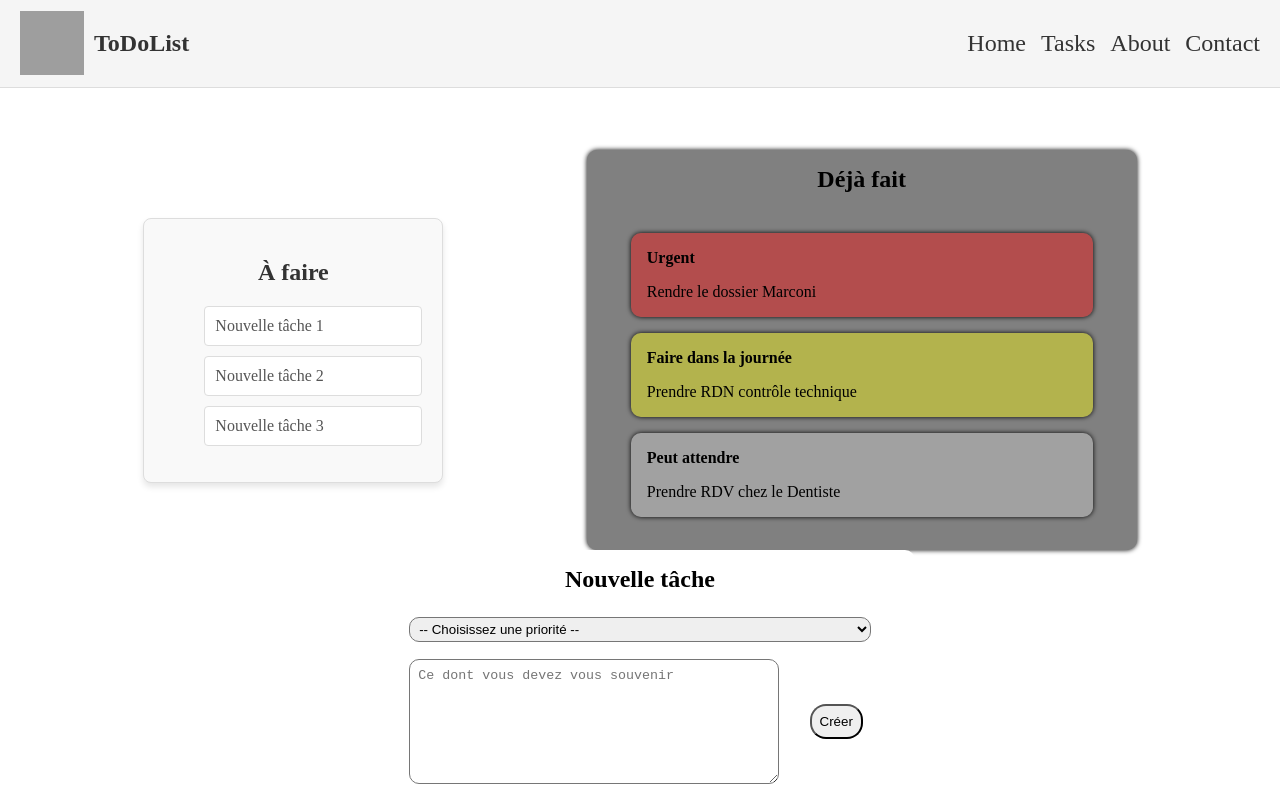
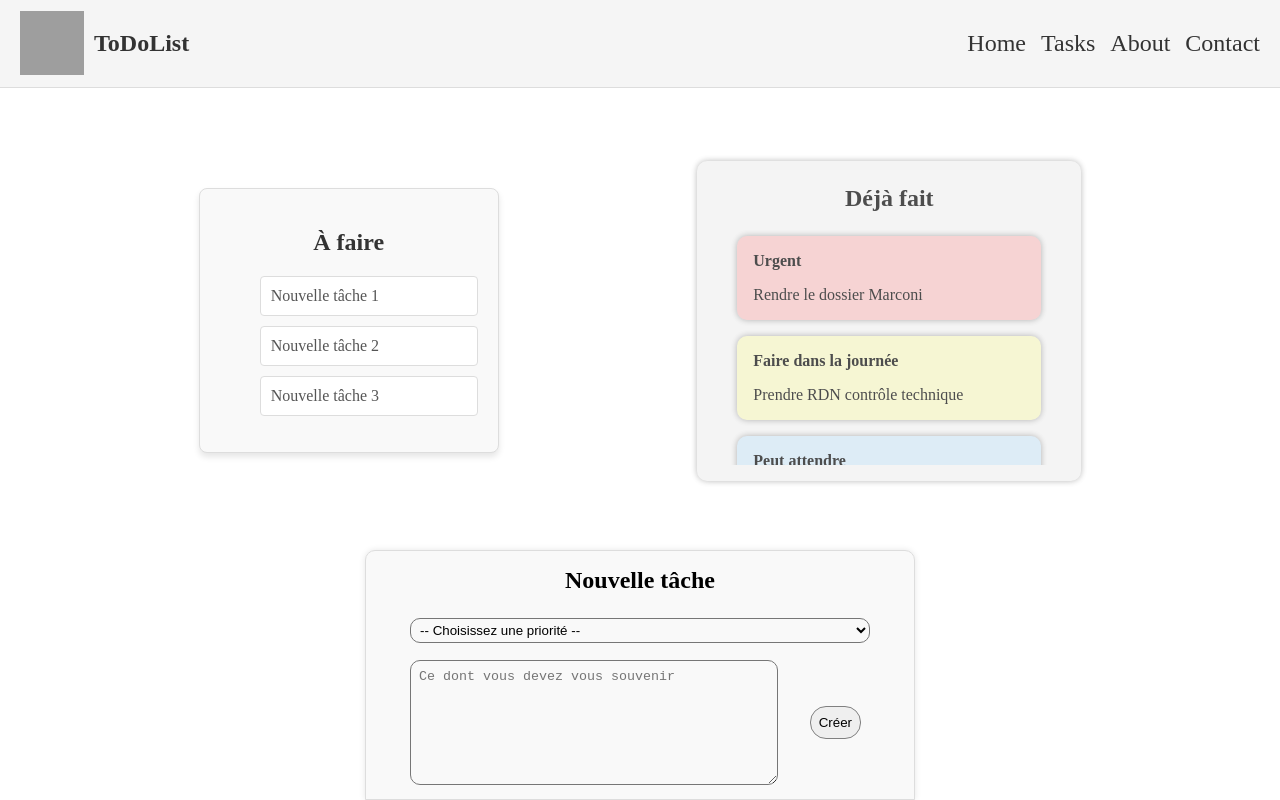
Before and after one commit to Remy-PARMENTIER-LEMIERE/atelier-binome-react, a React (Vite) app in the folder Atelier-Binome/: page / in a window 1280 px wide. Built offline with nearby package versions, Linux system fonts and the light colour scheme; grey boxes are pictures that could not be loaded.

Commit message:
work in progress add new task

```diff
--- a/Atelier-Binome/src/App.css
+++ b/Atelier-Binome/src/App.css
@@ -6,7 +6,8 @@
 
 main {
   display: flex;
-  flex-grow: 0.4;
+  min-height: calc(100vh - 84px - 250px);
   align-items: center;
   justify-content: space-evenly;
+  flex-wrap: wrap;
 }
--- a/Atelier-Binome/src/App.tsx
+++ b/Atelier-Binome/src/App.tsx
@@ -3,6 +3,7 @@ import AlreadyDone from './components/AlreadyDone/AlreadyDone'
 import Tools from './components/Tools/Tools'
 import Header from "./components/Header/Header"
 import ToDoCard from "./components/ToDoCard/ToDoCard"
+import { useState } from 'react'
 
 const doneTasks = [
   {
@@ -41,6 +42,9 @@ const TasksToDo = [
   }
 ];
 function App() {
+  const [newToDoPriority, setNewToDoPriority] = useState("");
+  const [newToDoTask, setNewToDoTask] = useState("");
+  const [newToDoPriorityLevel, setNewToDoPriorityLevel] = useState("");
 
   return (
     <>
@@ -49,7 +53,7 @@ function App() {
         <ToDoCard />
         <AlreadyDone doneTasksProp={doneTasks} />
       </main>
-      <Tools />
+      <Tools setNewToDo={{setNewToDoPriority, setNewToDoPriorityLevel, setNewToDoTask}} />
     </>
   )
 }
--- a/Atelier-Binome/src/components/AlreadyDone/AlreadyDone.css
+++ b/Atelier-Binome/src/components/AlreadyDone/AlreadyDone.css
@@ -1,48 +1,59 @@
 .already-done {
-  width: 550px;
-  height: 400px;
-  background-color: gray;
+  min-width: 350px;
+  width: 30%;
+  min-height: 300px;
+  height: 40vh;
+  background-color: #f0f0f0;
   border-radius: 10px;
   padding: 1rem;
-  box-shadow: 0 0 5px black;
+  box-shadow: 0 0 6px rgba(0, 0, 0, 0.4);
+  opacity: 0.7;
 }
 
 .already-done h3 {
-  margin-top: 0;
+  margin: 8px 0;
   text-align: center;
   font-size: 1.5rem;
   position: sticky;
 }
 
 .already-done ul {
+  margin-top: 0;
   padding: 1rem;
   display: flex;
   flex-direction: column;
   gap: 1rem;
   align-items: center;
   overflow-y: auto;
-  height: calc(400px - 83px);
+  height: calc(40vh - 75px);
+  min-height: 225px;
+
+  &::-webkit-scrollbar {
+    width: 4px;
+  }
+  &::-webkit-scrollbar-thumb {
+    background-color: #6b6b6b6b;
+  }
 }
 
 .already-done li {
   border-radius: 10px;
-  /* background-color: lightgray; */
   padding: 1rem;
   list-style: none;
   width: 95%;
-  box-shadow: 0 0 5px black;
+  box-shadow: 0 0 6px rgba(0, 0, 0, 0.4);
 }
 
 .high-priority {
-  background-color: rgba(255, 0, 0, 0.4);
+  background-color: rgba(255, 0, 0, 0.2);
 }
 
 .medium-priority {
-  background-color: rgba(255, 255, 0, 0.40);
+  background-color: rgba(255, 255, 0, 0.20);
 }
 
 .low-priority {
-  background-color: rgba(211, 211, 211, 0.40);
+  background-color: rgba(73, 182, 255, 0.2);
 }
 
 .already-done li h4 {
--- a/Atelier-Binome/src/components/AlreadyDone/AlreadyDone.tsx
+++ b/Atelier-Binome/src/components/AlreadyDone/AlreadyDone.tsx
@@ -16,7 +16,7 @@ function AlreadyDone({ doneTasksProp }: DoneTasks) {
       <h3>Déjà fait</h3>
       <ul>
       {doneTasksProp.map((element: Task) => (
-          <li className={element.priorityLevel}>
+          <li className={element.priorityLevel} key={element.task}>
             <h4>{element.priority}</h4>
             <p>{element.task}</p>
           </li>
--- a/Atelier-Binome/src/components/Tools/Tools.css
+++ b/Atelier-Binome/src/components/Tools/Tools.css
@@ -2,7 +2,9 @@
   width: 550px;
   height: 250px;
   margin: 0 auto;
-  background-color: rgb(255, 255, 255);
+  background-color: #f9f9f9;
+  border: 1px solid #ddd;
+  box-shadow: 0 0 6px rgba(0, 0, 0, 0.1);
   padding: 1rem 2rem;
   border-radius: 10px 10px 0 0;
   position:fixed;
@@ -34,13 +36,17 @@
 .tools select {
   grid-area: select;
   padding-left: 5px;
+  background-color: #f9f9f9;
+  outline: none;
 }
 
 .tools textarea {
   padding: 0.5rem;
   transition: 0.2s;
+  background-color: #f9f9f9;
+  outline: none;
   &:focus {
-    background-color: darkgray;
+    background-color: #fff;
   }
 
 }
@@ -50,4 +56,5 @@
   margin: auto;
   padding: 0.5rem;
   border-radius: 16px;
+  border: 1px solid gray;
 }
```
Also changed, not shown: Atelier-Binome/src/components/Tools/Tools.tsx (+11 -1 lines).
